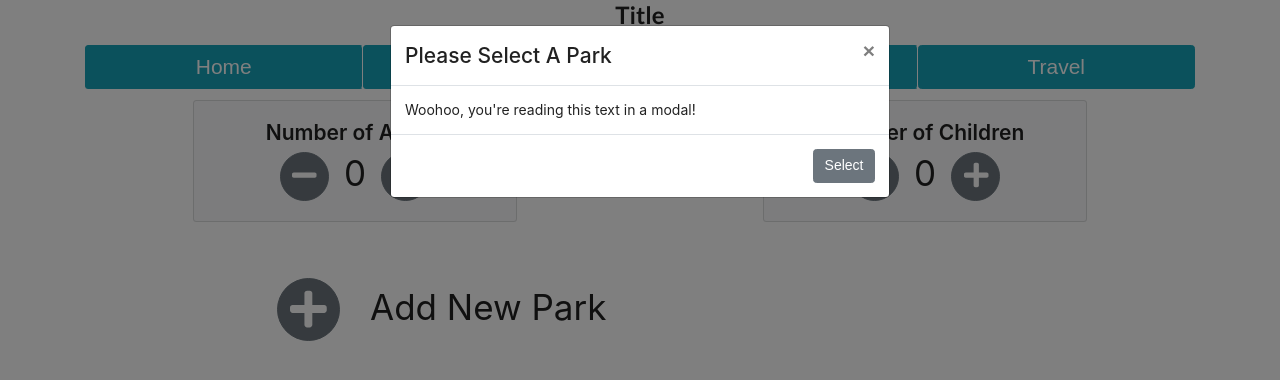
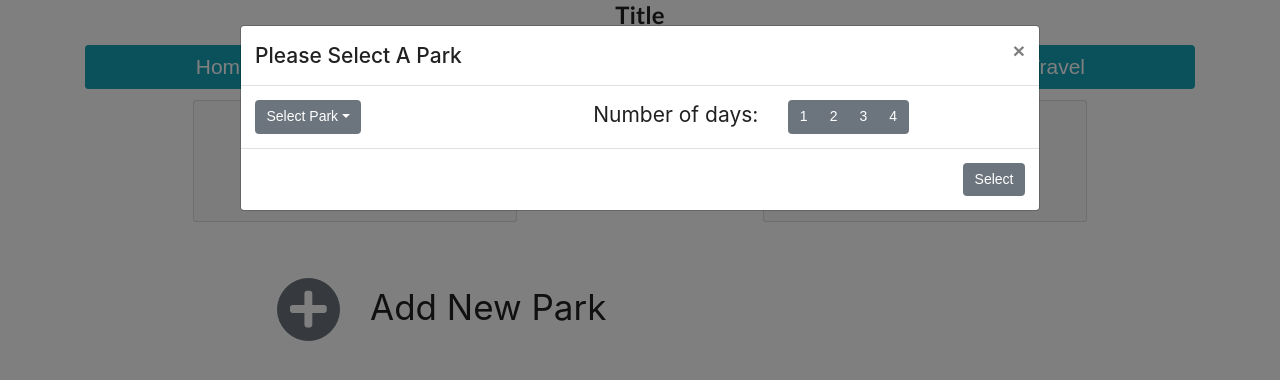
Before and after one commit to MD-Lawson/park-calculator, a React (Create React App) app: page / in a window 1280 px wide. Both pictures are taken after a click on the button 308 px from the left and 309 px from the top of the page. Shown: the top 380 px of the page. Built offline with nearby package versions, Linux system fonts and the light colour scheme.

Commit message:
Extract park dropdown into own file.

```diff
--- a/package.json
+++ b/package.json
@@ -9,8 +9,7 @@
     "react": "^16.8.6",
     "react-bootstrap": "^1.0.0-beta.8",
     "react-dom": "^16.8.6",
-    "react-scripts": "3.0.0",
-    "semantic-ui-react": "^0.86.0"
+    "react-scripts": "3.0.0"
   },
   "scripts": {
     "start": "react-scripts start",
--- a/src/Home/addPark.js
+++ b/src/Home/addPark.js
@@ -1,6 +1,8 @@
 import React from 'react';
 import Button from 'react-bootstrap/Button';
+import ButtonGroup from 'react-bootstrap/ButtonGroup';
 import Modal from 'react-bootstrap/Modal';
+import ParkDropdown from './parkDropdown';
 import { FontAwesomeIcon } from '@fortawesome/react-fontawesome';
 import Row from 'react-bootstrap/Row';
 import Col from 'react-bootstrap/Col';
@@ -27,11 +29,28 @@ function AddPark(props) {
                 }}>Add New Park</p>
             </Col>
 
-            <Modal show={props.show} onHide={() => handleModal(props.callback, false)}>
+            <Modal show={props.show} onHide={() => handleModal(props.callback, false)} size='lg'>
                 <Modal.Header closeButton>
                     <Modal.Title>Please Select A Park</Modal.Title>
                 </Modal.Header>
-                    <Modal.Body>Woohoo, you're reading this text in a modal!</Modal.Body>
+                <Modal.Body>
+                    <Row>
+                        <Col>
+                            <ParkDropdown/>
+                        </Col>
+                        <Col>
+                            <p style={{'fontSize':'1.5rem', 'float':'right'}}>Number of days: </p>
+                        </Col>
+                        <Col>
+                            <ButtonGroup style={{'float':'left'}}>
+                                <Button variant='secondary'>1</Button>
+                                <Button variant='secondary'>2</Button>
+                                <Button variant='secondary'>3</Button>
+                                <Button variant='secondary'>4</Button>
+                            </ButtonGroup>
+                        </Col>
+                    </Row>
+                </Modal.Body>
                 <Modal.Footer>
                     <Button variant="secondary" onClick={() => handleModal(props.callback, false)}>
                         Select
--- /dev/null
+++ b/src/Home/parkDropdown.js
@@ -0,0 +1,23 @@
+import React from 'react';
+import Dropdown from 'react-bootstrap/Dropdown';
+import DropdownButton from 'react-bootstrap/DropdownButton'
+
+function handleSelect(eventKey, event){
+    dropdownText = eventKey;
+}
+var dropdownText = 'Select Park'
+function ParkDropdown() {
+    return (
+        <DropdownButton
+            title={dropdownText}
+            variant='secondary'
+            style={{'fontSize': '1.5rem'}}
+        >
+            <Dropdown.Item eventKey="Test Park 1" onSelect={handleSelect}> Test Park 1 </Dropdown.Item>
+            <Dropdown.Item eventKey="Test Park 3" onSelect={handleSelect}> Test Park 2 </Dropdown.Item>
+            <Dropdown.Item eventKey="Test Park 3" onSelect={handleSelect}> Test Park 3 </Dropdown.Item>
+        </DropdownButton>
+    )
+}
+
+export default ParkDropdown;
```
Also changed, not shown: 1 other file (tests, documents, lock files or other folders). Lines whose indentation alone changed are shown as unchanged.
